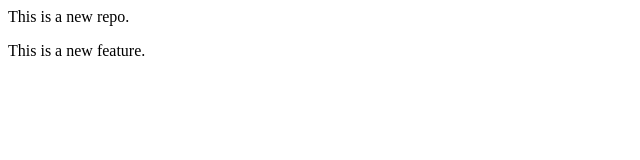
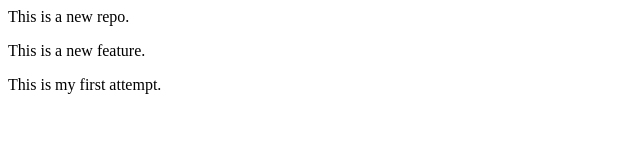
Before and after one commit to Lalasa-web/localrepo, a plain HTML site: page index.html in a window 1280 px wide. Shown: the whole page, without its empty margins (0-640 px from the left). Drawn offline with Linux system fonts and the light colour scheme.

Commit message:
Add new feature

```diff
--- a/index.html
+++ b/index.html
@@ -1,2 +1,3 @@
 <p>This is a new repo.</p>
 <p> This is a new feature. </p>
+<p>This is my first attempt.</p>
```
